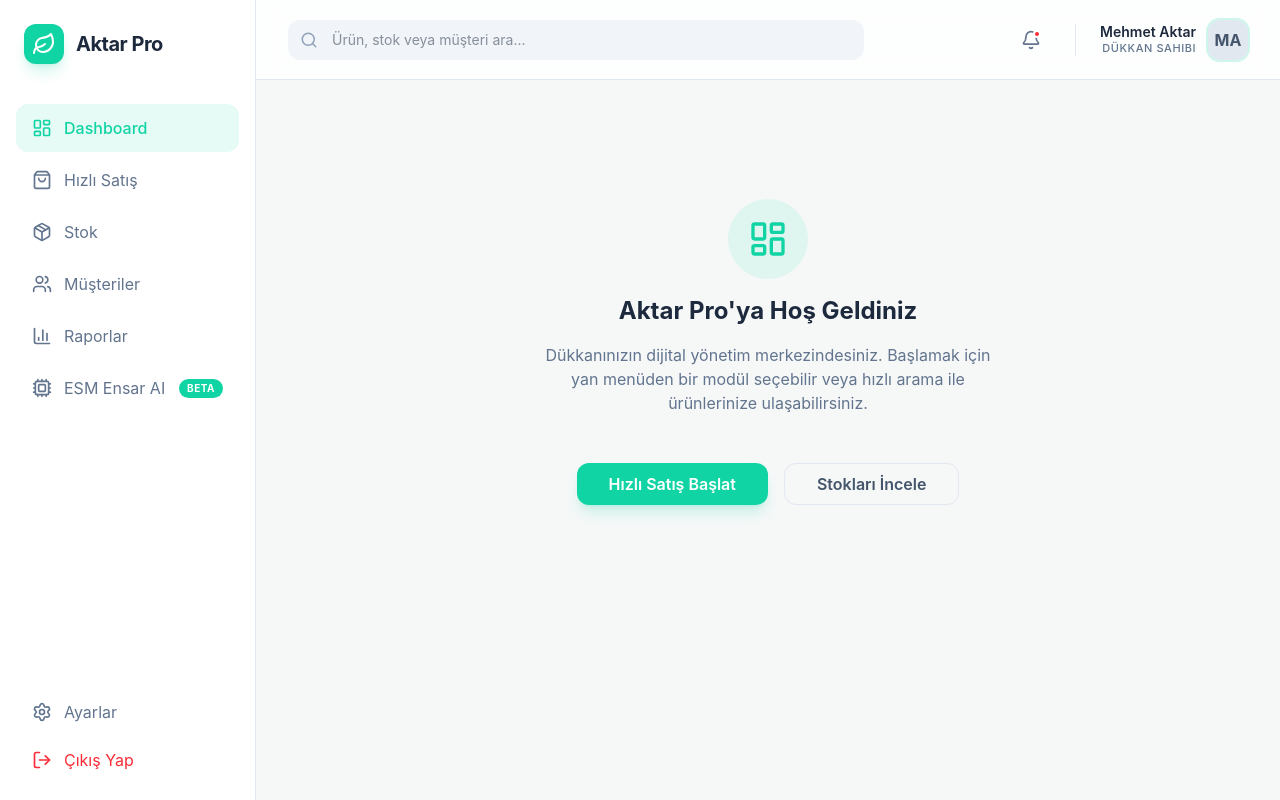
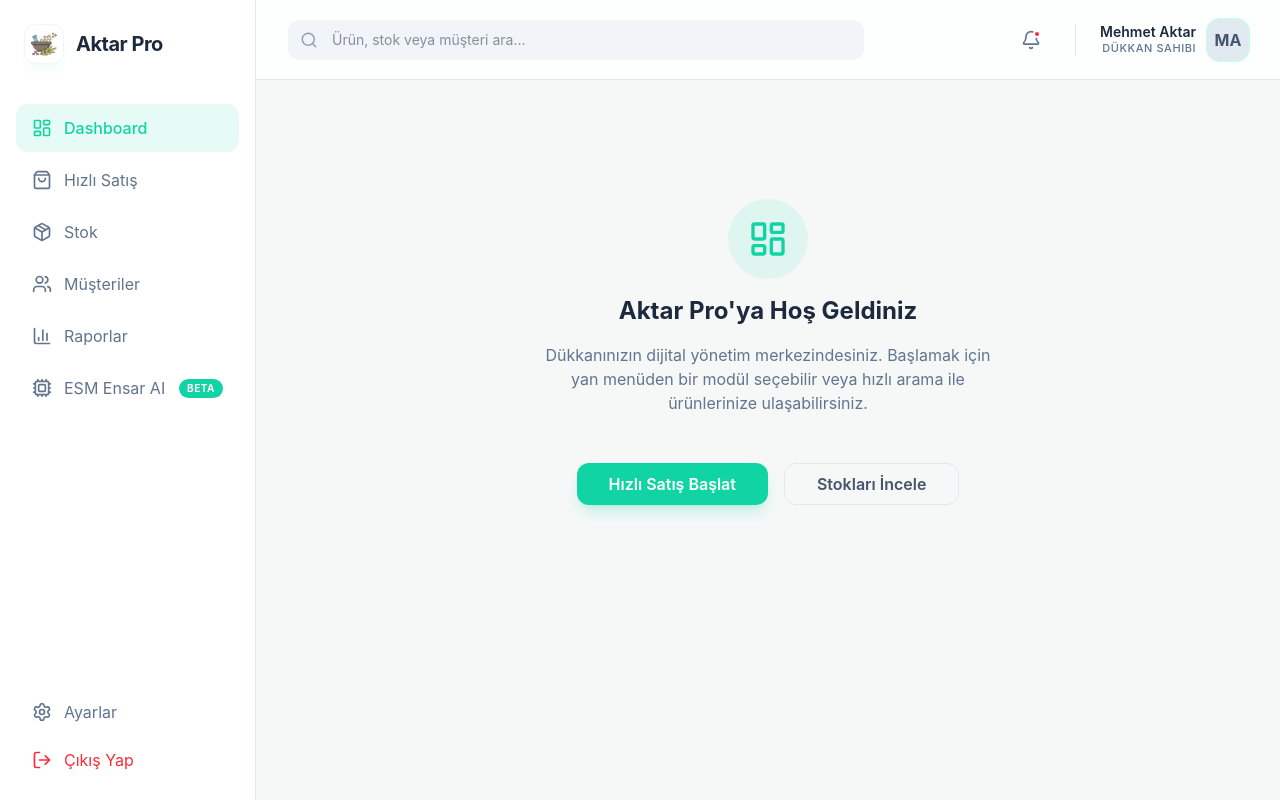
Before and after one commit to dgdfurkan/AktarStokBarkod, a React (Vite) app: page /AktarStokBarkod/login in a window 1280 px wide. Built offline with nearby package versions, Linux system fonts and the light colour scheme; no server answers; the database is empty; sample sign-in values are in the browser's storage.

Commit message:
fix: resolve asset paths, favicon issue, and adjust dark theme colors

```diff
--- a/index.html
+++ b/index.html
@@ -3,9 +3,9 @@
 
 <head>
   <meta charset="UTF-8" />
-  <link rel="icon" type="image/svg+xml" href="/vite.svg" />
+  <link rel="icon" type="image/png" href="logo.png" />
   <meta name="viewport" content="width=device-width, initial-scale=1.0, maximum-scale=1.0, user-scalable=no" />
-  <title>aktar-pro</title>
+  <title>Aktar Pro - Akıllı Stok Yönetimi</title>
 </head>
 
 <body>
--- a/src/components/Layout.jsx
+++ b/src/components/Layout.jsx
@@ -48,8 +48,8 @@
             {/* Sidebar */}
             <aside className="w-64 border-r border-slate-200 dark:border-slate-800 bg-white dark:bg-slate-900 hidden lg:flex flex-col sticky top-0 h-screen">
                 <div className="p-6 flex items-center gap-3">
-                    <div className="w-10 h-10 bg-primary rounded-xl flex items-center justify-center text-white shadow-lg shadow-primary/20">
-                        <Eco size={24} />
+                    <div className="w-10 h-10 bg-white/50 dark:bg-slate-800/50 rounded-xl flex items-center justify-center shadow-lg shadow-primary/5 p-1.5 border border-slate-100 dark:border-slate-800">
+                        <img src="logo.png" alt="Logo" className="w-full h-full object-contain" />
                     </div>
                     <h1 className="text-xl font-bold tracking-tight text-slate-800 dark:text-white">Aktar Pro</h1>
                 </div>
--- a/src/pages/AdminPanel.jsx
+++ b/src/pages/AdminPanel.jsx
@@ -81,12 +81,12 @@
             {/* Sidebar - Fix: Overflow-y-auto to allow scrolling if many menu items */}
             <aside className="w-64 border-r border-slate-200 dark:border-slate-800 bg-white dark:bg-slate-900 hidden lg:flex flex-col h-full shrink-0">
                 <div className="p-6 flex items-center gap-3">
-                    <div className="w-10 h-10 bg-cyan-700 rounded-xl flex items-center justify-center text-white shadow-md shadow-cyan-700/20">
-                        <ShieldCheck size={24} />
+                    <div className="w-10 h-10 bg-white dark:bg-slate-800 rounded-xl flex items-center justify-center shadow-md p-1.5 border border-slate-100 dark:border-slate-700">
+                        <img src="logo.png" alt="Logo" className="w-full h-full object-contain" />
                     </div>
                     <div>
-                        <h1 className="text-xl font-bold tracking-tight text-slate-800 dark:text-white">Aktar Yönetim</h1>
-                        <span className="text-[10px] font-bold text-cyan-700 uppercase tracking-wider">Süper Admin</span>
+                        <h1 className="text-xl font-bold tracking-tight text-slate-800 dark:text-white leading-none mb-1">Aktar Yönetim</h1>
+                        <span className="text-[10px] font-bold text-cyan-700 uppercase tracking-widest bg-cyan-700/10 px-1.5 py-0.5 rounded-md">Süper Admin</span>
                     </div>
                 </div>
 
--- a/src/pages/Login.jsx
+++ b/src/pages/Login.jsx
@@ -58,7 +58,7 @@
                         onTimeUpdate={handleTimeUpdate}
                         className="absolute inset-0 w-full h-full object-cover scale-105"
                     >
-                        <source src="/videos/login-bg.mp4" type="video/mp4" />
+                        <source src="videos/login-bg.mp4" type="video/mp4" />
                     </video>
 
                     {/* Akıllı Blur Overlay */}
@@ -81,7 +81,7 @@
                     <div className="max-w-md w-full mx-auto">
                         <div className="flex items-center gap-3 mb-10">
                             <div className="w-12 h-12 bg-white rounded-xl flex items-center justify-center shadow-lg shadow-primary/10 overflow-hidden bg-white/50 backdrop-blur-sm border border-white/20 p-1.5">
-                                <img src="/AktarStokBarkod/logo.png" alt="Aktar Pro Logo" className="w-full h-full object-contain" />
+                                <img src="logo.png" alt="Aktar Pro Logo" className="w-full h-full object-contain" />
                             </div>
                             <h1 className="text-2xl font-bold tracking-tight text-slate-800 dark:text-white">Aktar Pro</h1>
                         </div>
@@ -111,7 +111,7 @@
                                         id="email"
                                         type="email"
                                         required
-                                        placeholder="admin@aktar.pro"
+                                        placeholder="eposta@adresiniz.com"
                                         className="w-full pl-12 pr-4 py-3.5 bg-slate-50 dark:bg-slate-800 border border-slate-200 dark:border-slate-700 focus:border-primary focus:ring-4 focus:ring-primary/20 rounded-xl text-sm transition-all outline-none dark:text-white"
                                         value={formData.email}
                                         onChange={(e) => setFormData({ ...formData, email: e.target.value })}
```
Also changed, not shown: package.json (+7 -2 lines), public/logo.png (added), 1 other file (tests, documents, lock files or other folders).
